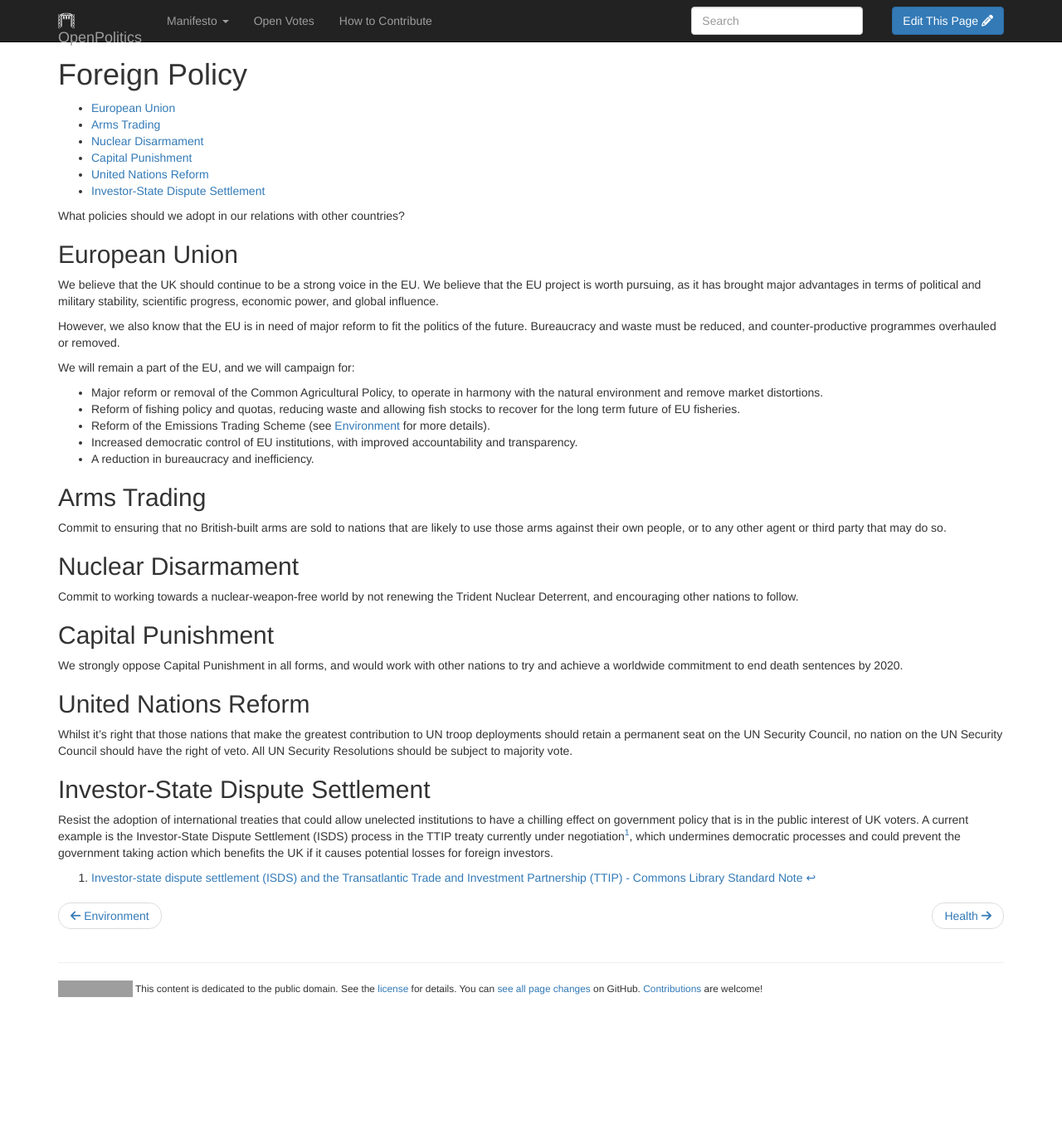
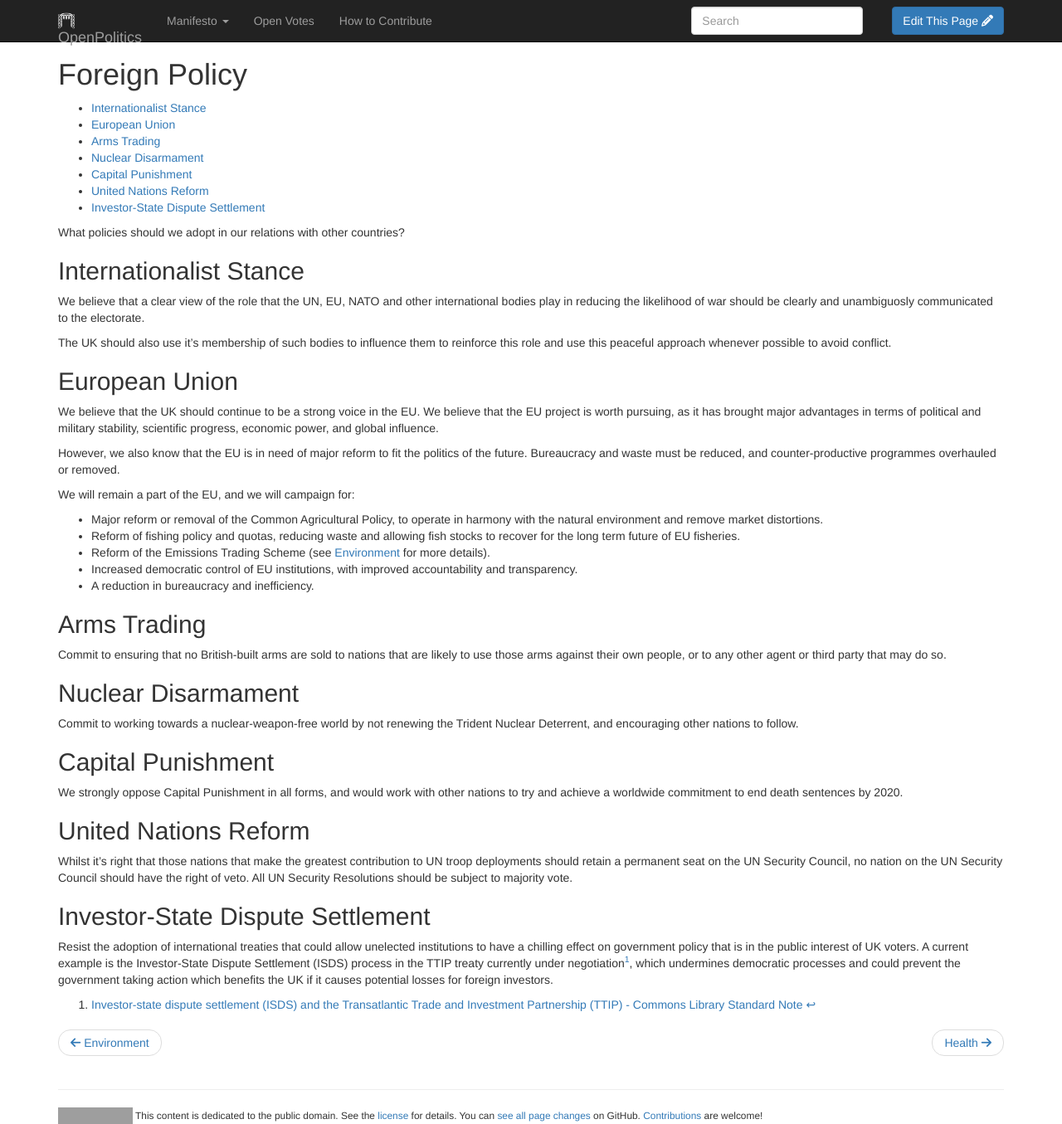
Before and after one commit to openpolitics/manifesto, a Jekyll site: the page built from manifesto/foreign_policy.md, in a window 1280 px wide and 1355 px high. Shown: the whole window at 83% size. Built offline with Jekyll 4.4.1, drawn with Linux system fonts in a browser that asks for light colours; nearby versions of some CDN libraries; library files that are not in the unit come from our copies; grey boxes are pictures that could not be loaded.

Commit message:
Update foreign_policy.md
Re-hashed and moved  yesterday's edit to military section to broaden it out. I will also replace the edit to the military section with something more appropriate that refers to the foreign policy section.

```diff
--- a/manifesto/foreign_policy.md
+++ b/manifesto/foreign_policy.md
@@ -7,6 +7,12 @@ published: true
 {:toc}
 
 What policies should we adopt in our relations with other countries?
+
+## Internationalist Stance
+
+We believe that a clear view of the role that the UN, EU, NATO and other international bodies play in reducing the likelihood of war should be clearly and unambiguosly communicated to the electorate.
+
+The UK should also use it's membership of such bodies to influence them to reinforce this role and use this peaceful approach whenever possible to avoid conflict.
 
 ## European Union
 
```
